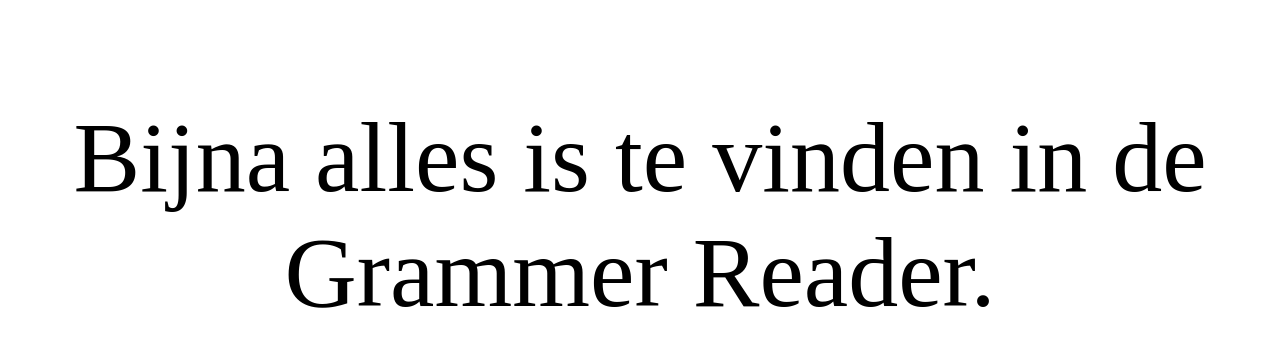
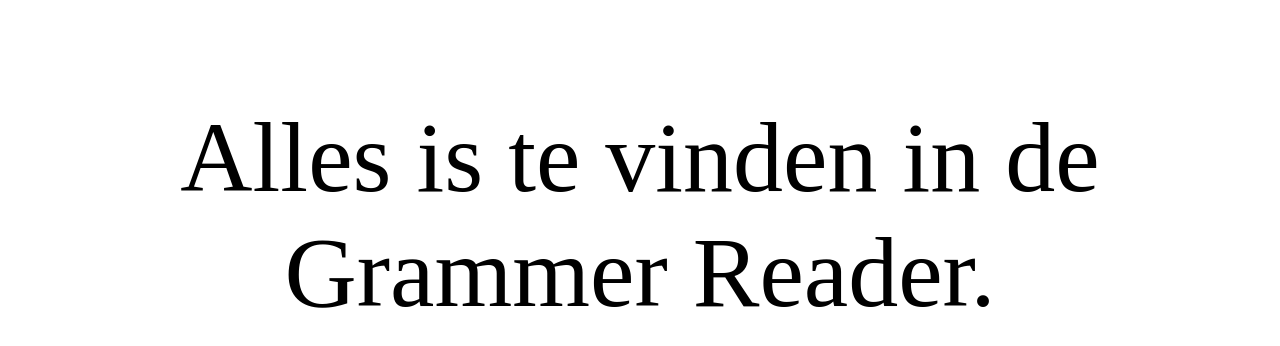
Before and after one commit to www-code1/info, a plain HTML site: page index.html in a window 1280 px wide. Drawn offline with Linux system fonts and the light colour scheme.

Commit message:
Update index.html

```diff
--- a/index.html
+++ b/index.html
@@ -8,6 +8,7 @@
     <link rel="icon" type="image/x-icon" href="Infobox_info_icon.svg.png">
 </head>
 <body>
-    <p>Bijna alles is te vinden in de Grammer Reader.</p>
+    <p>Alles is te vinden in de Grammer Reader.</p>
+    <h1><a href="rick.html"</h1>
 </body>
 </html>
```
